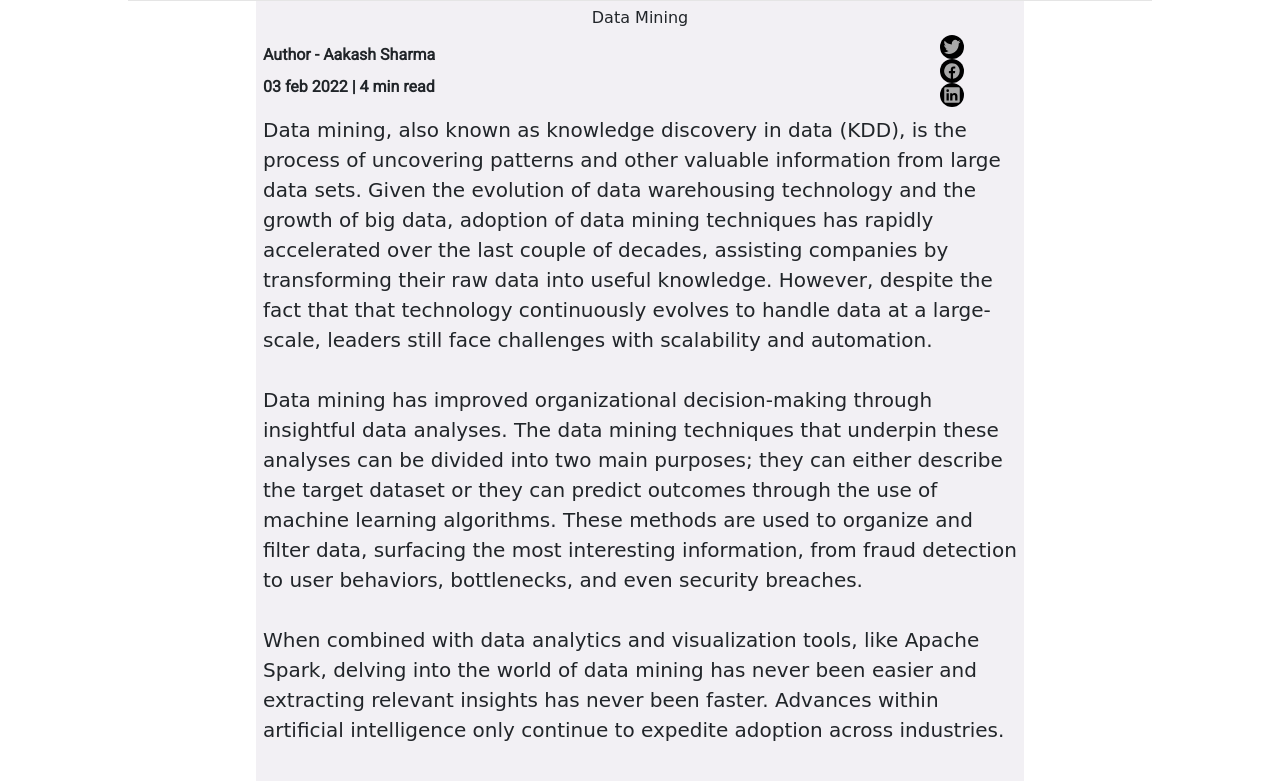
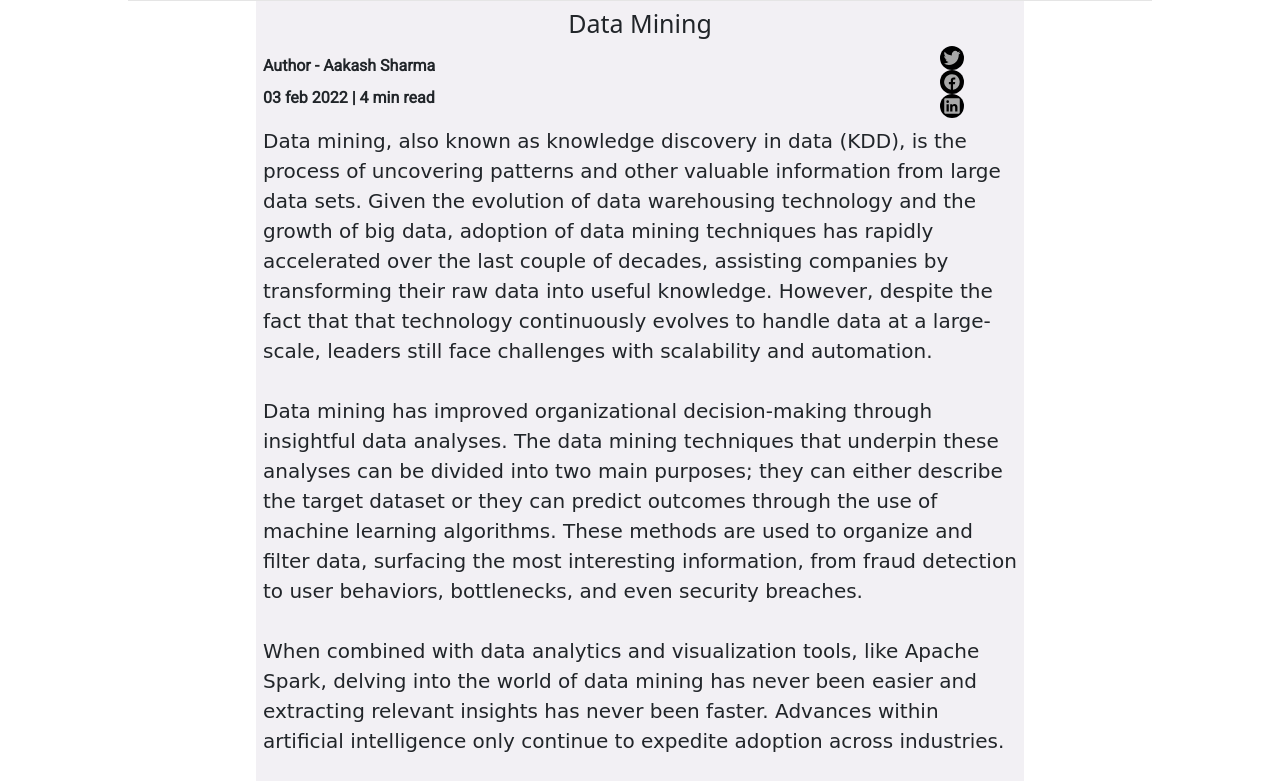
Before and after one commit to luckysharma1502/ImBlogger, a plain HTML site: page Datamin.html in a window 1280 px wide. Shown: the part 59-840 px from the top of the page. Drawn offline with nearby package versions, Linux system fonts and the light colour scheme; a web font is replaced by a local one.

Commit message:
Update Datamin.html

```diff
--- a/Datamin.html
+++ b/Datamin.html
@@ -155,7 +155,7 @@
 
 
 
-          <h1 class="font1">Data Mining</h1>
+          <h1 style="font-size:25px ;">Data Mining</h1>
           <div class="blogpost-meta">
             <div class="author-info">
              <div>Author - Aakash Sharma</div>
```
